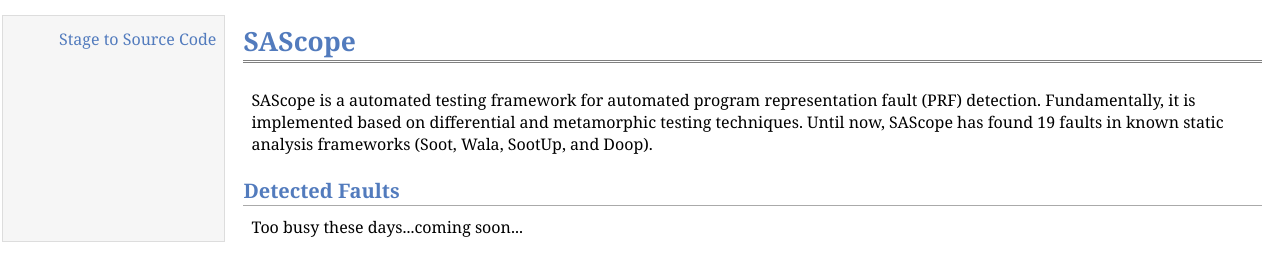
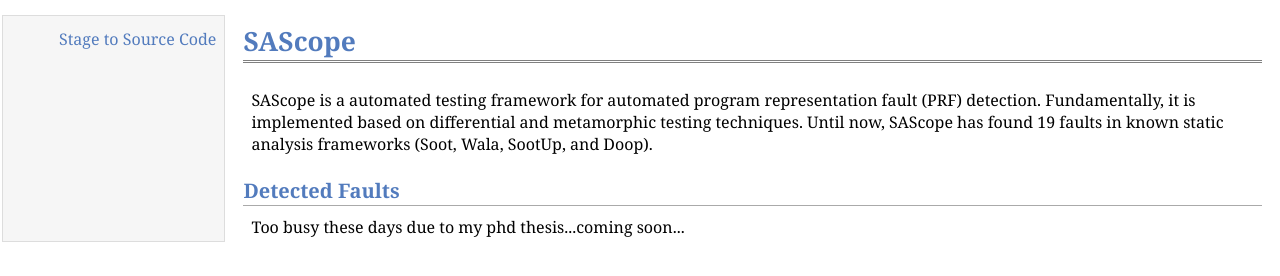
Before and after one commit to sascope/sascope.github.io, a plain HTML site: page index.html in a window 1280 px wide. Drawn offline with Linux system fonts and the light colour scheme.

Commit message:
Update index.html

```diff
--- a/index.html
+++ b/index.html
@@ -42,7 +42,7 @@
             <table class="imgtable">
                 <tr>
                     <td>
-                        Too busy these days...coming soon...
+                        Too busy these days due to my phd thesis...coming soon...
                     </td>
                 </tr>
             </table>
```
